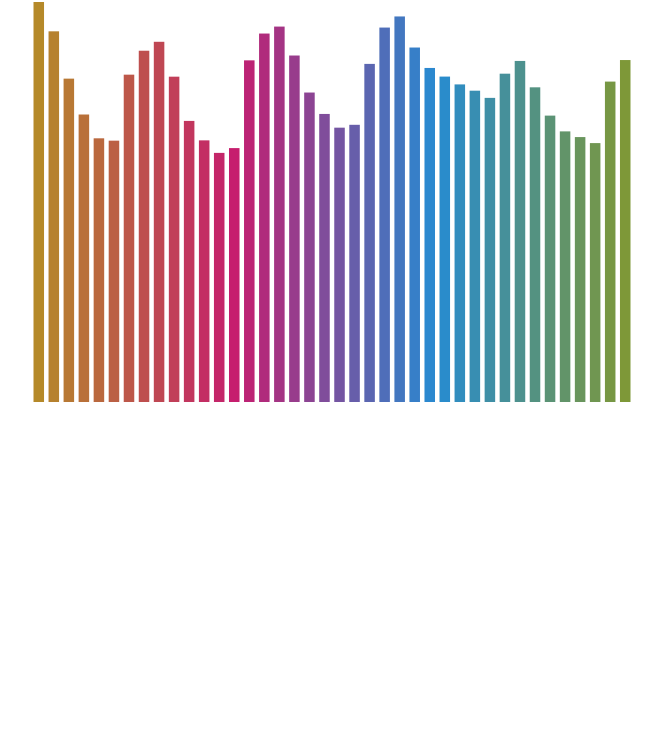
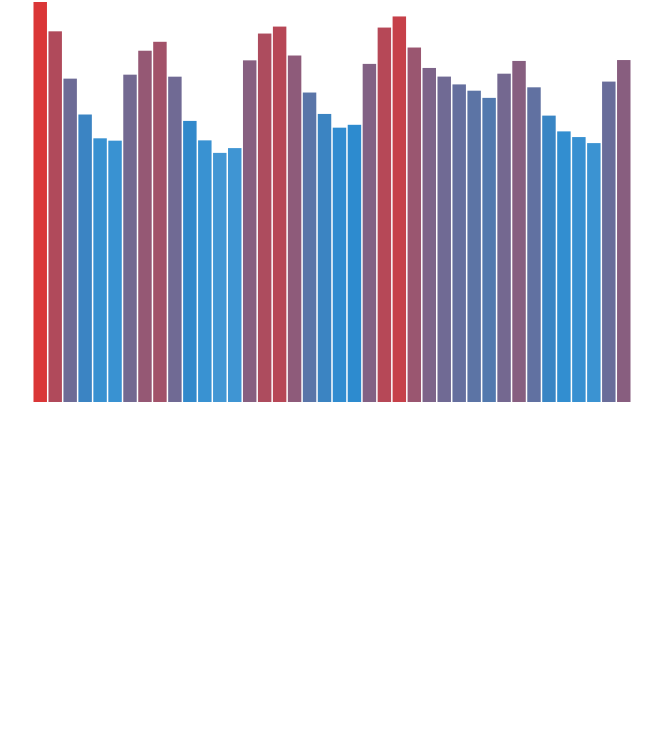
Before and after one commit to abrarzahin/Temperature-Scale-D3-, a website: page builds/d3/index.html in a window 1280 px wide. Shown: the part 61-800 px from the top of the page, without its empty margins (38-700 px from the left). Drawn offline with Linux system fonts and the light colour scheme.

Commit message:
16 colors added

```diff
--- a/builds/d3/index.html
+++ b/builds/d3/index.html
@@ -13,7 +13,7 @@
 
     <div class="container">
 
-      <h2>SVG Graphics</h2>
+      <h2>Temperature Changes</h2>
 
       <div id="viz"></div>
 
--- a/builds/d3/js/script.js
+++ b/builds/d3/js/script.js
@@ -2,9 +2,7 @@ d3.json('js/data/forecast.json', function(d) {
 
   var temperatures = [],
       height = 400,
-      width = 600,
-      barWidth = 50,
-      barOffset = 5;
+      width = 600;
 
   var   tempColor,
         yScale,
@@ -23,17 +21,13 @@ d3.json('js/data/forecast.json', function(d) {
 
   xScale = d3.scaleBand()
     .domain(temperatures)
-    .paddingInner(.3)
+    .paddingInner(.1)
     .paddingOuter(.1)
     .range([0, width])
 
   colors = d3.scaleLinear()
-    .domain([0, temperatures.length *.33,
-                temperatures.length *.66,
-                temperatures.length
-                ])
-    .range(['#B58929', '#C61C6F',
-            '#268BD2', '#85992C'])
+    .domain([0, 65, d3.max(temperatures)])
+    .range(['#FFFFFF', '#2D8BCF', '#DA3637'])
 
   tooltip = d3.select('body')
     .append('div')
@@ -47,9 +41,7 @@ d3.json('js/data/forecast.json', function(d) {
     .attr('height', height)
     .selectAll('rect').data(temperatures)
     .enter().append('rect')
-      .attr('fill', function(d, i) {
-        return colors(i)
-      })
+      .attr('fill', colors)
       .attr('width', function(d) {
         return xScale.bandwidth();
       })
@@ -62,7 +54,10 @@ d3.json('js/data/forecast.json', function(d) {
       .on('mouseover', function(d) {
         tooltip.transition().duration(200)
           .style('opacity', .9)
-        tooltip.html(d)
+        tooltip.html(
+          '<div style="font-size: 2rem; font-weight: bold">' +
+            d + '&deg;</div>'
+        )
           .style('left', (d3.event.pageX -35) + 'px')
           .style('top', (d3.event.pageY -30) + 'px')
         tempColor = this.style.fill;
@@ -71,6 +66,7 @@ d3.json('js/data/forecast.json', function(d) {
       })
 
       .on('mouseout', function(d) {
+        tooltip.html('')
         d3.select(this)
           .style('fill', tempColor)
       });
```
